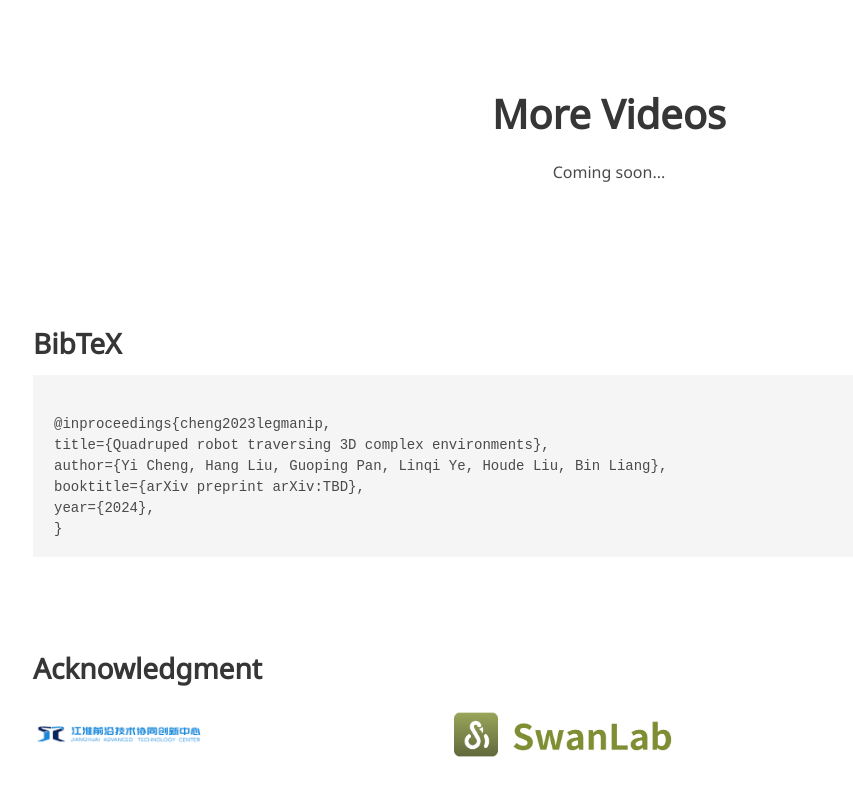
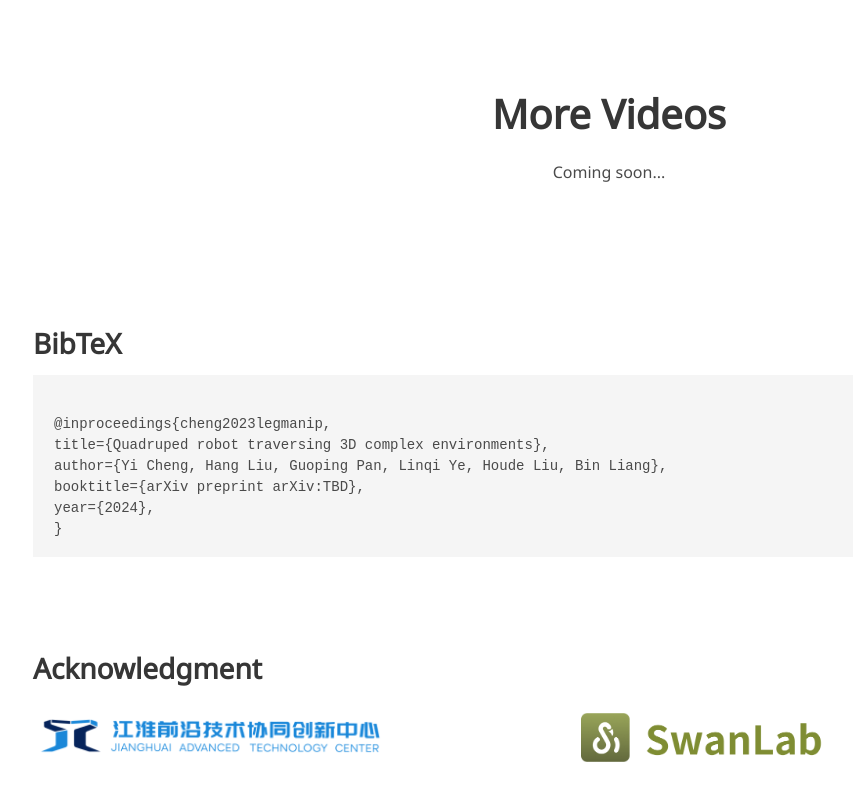
Before and after one commit to quad-traverse-go2/quad-traverse-go2.github.io, a plain HTML site: page index.html in a window 1280 px wide. Shown: the part 5861-6661 px from the top of the page, without its empty margins (31-884 px from the left). Drawn offline with nearby package versions, Linux system fonts and the light colour scheme; some icons are missing; a web font is replaced by a local one.

Commit message:
swanlab finish

```diff
--- a/index.html
+++ b/index.html
@@ -386,10 +386,10 @@ year={2024},
     <h2 class="title">Acknowledgment</h2>
     <div style="display: flex; justify-content: space-between; align-items: center;">
       <a href="" target="_blank">
-        <img src="./resources/teaser/jianghuai.png" style="width: 40%;">
+        <img src="./resources/teaser/jianghuai.png" style="width: 100%;">
       </a>
-      <a href="https://dev101.swanlab.cn/" target="_blank">
-        <img src="./resources/teaser/swanlab.png" style="width: 30%;">
+      <a href="https://dev101.swanlab.cn/" target="_blank" style="margin-left: 200px;" >
+        <img src="./resources/teaser/swanlab.png" style="width: 40%;">
       </a>
     </div>
   </div>
```
